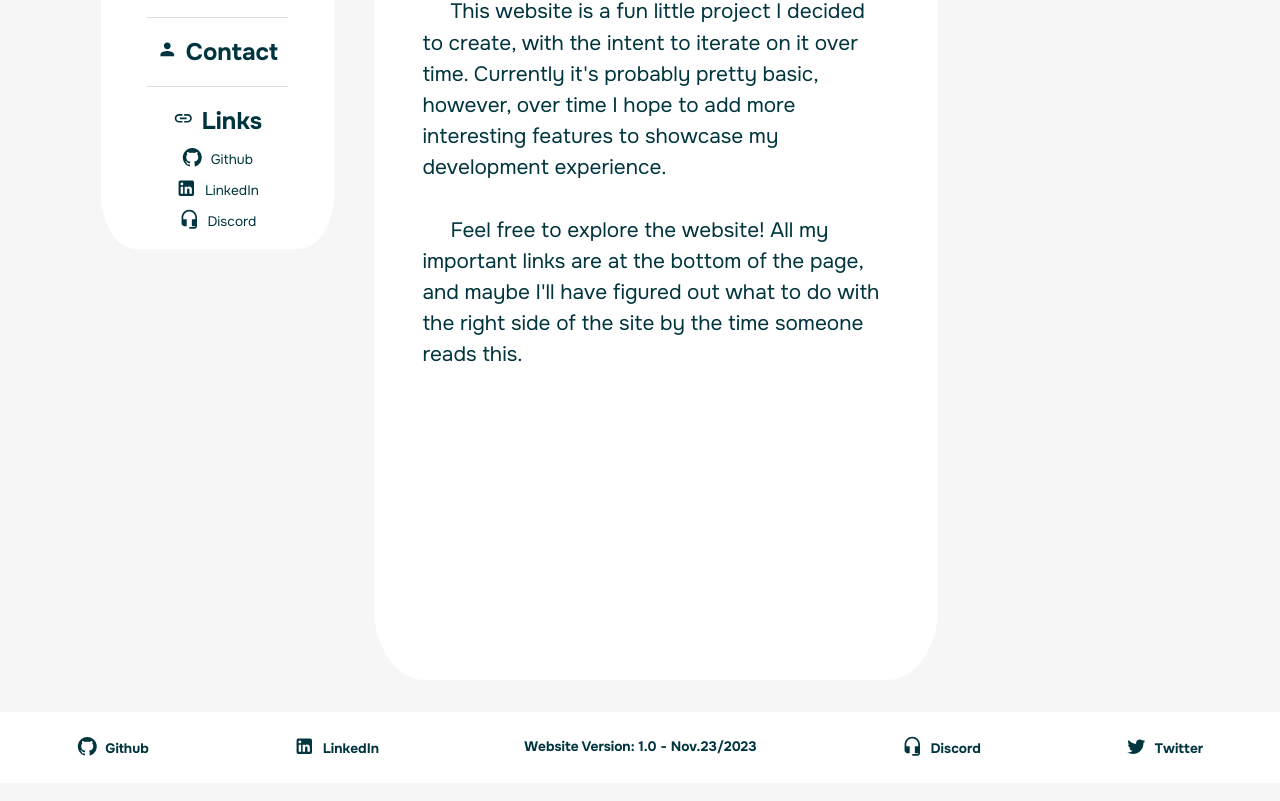
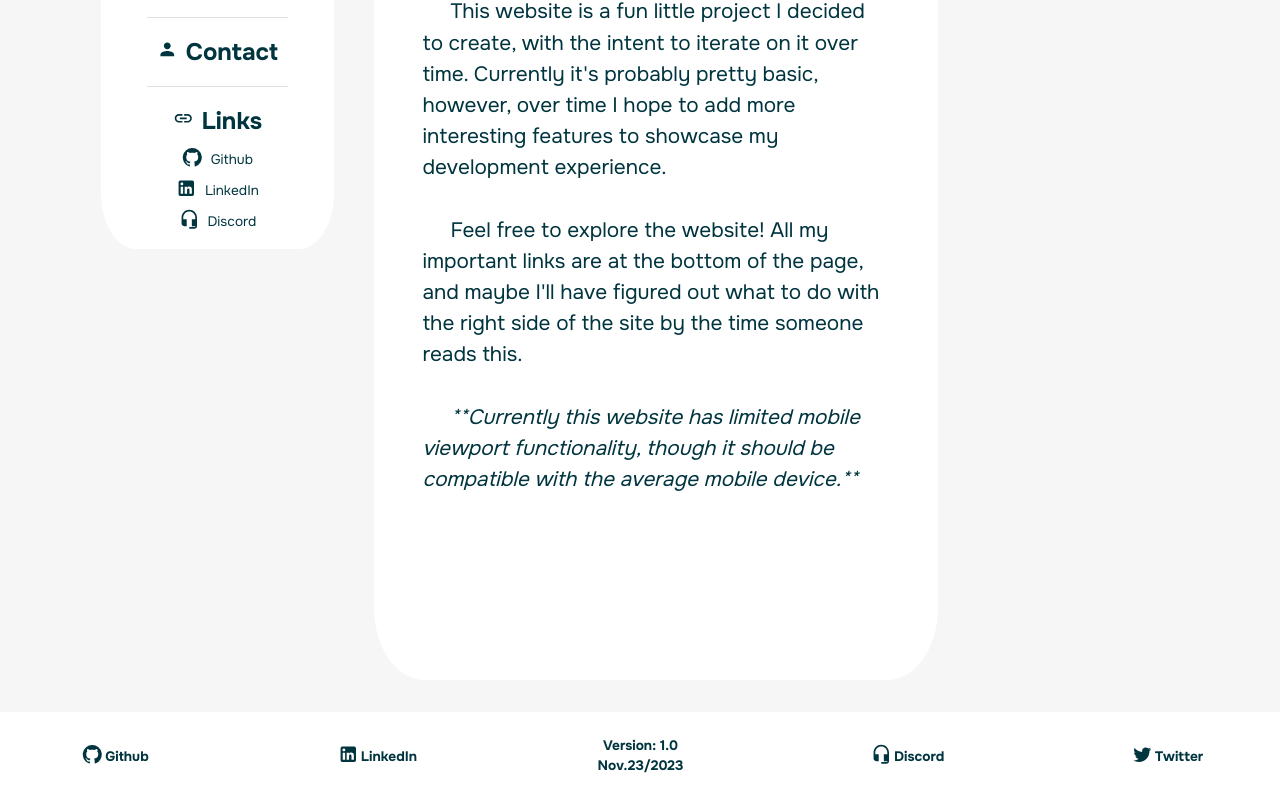
Before and after one commit to oQvinn/PersonalWebsite, a React (Create React App) app in the folder client/: page / in a window 1280 px wide. Shown: the part 255-1056 px from the top of the page. Built offline with nearby package versions, Linux system fonts and the light colour scheme.

Commit message:
Even more mobile tweaks

```diff
--- a/client/src/scenes/footer/footer.jsx
+++ b/client/src/scenes/footer/footer.jsx
@@ -15,15 +15,15 @@ const Footer = () =>{
 
     const iconStyle = {
         verticalAlign: "sub",
-        marginRight: "0.5rem",
+        marginRight: "0.15rem",
     }
     const mobileIconStyle={
       display: "flex",
-      marginLeft: "0.5rem"
 
     }
     const textStyle = {
-        fontWeight: "bold"
+        fontWeight: "bold",
+        textAlign: "center"
     }
     const mobileTextStyle = {
       textAlign: "center",
@@ -46,7 +46,7 @@ const Footer = () =>{
                       color="primary"
                       style={isNonMobileScreens ? textStyle : mobileTextStyle}
                     >
-                      <GitHubIcon sx={isNonMobileScreens ? iconStyle : mobileIconStyle}/><Link href="https://github.com/oQvinn" target="_blank" underline="none" color="inherit">Github</Link>
+                      <GitHubIcon style={{marginLeft: "0.35rem"}} sx={isNonMobileScreens ? iconStyle : mobileIconStyle}/><Link href="https://github.com/oQvinn" target="_blank" underline="none" color="inherit">Github</Link>
                     </Typography>
                   </Box>
 
@@ -61,10 +61,12 @@ const Footer = () =>{
                     color="primary"
                     style={isNonMobileScreens ? textStyle : mobileTextStyle}
                   >
-                    <LinkedInIcon sx={isNonMobileScreens ? iconStyle : mobileIconStyle}/><Link href="https://www.linkedin.com/in/quinn-wegner-531425242/" target="_blank" underline="none" color="inherit">LinkedIn</Link>
+                    <LinkedInIcon style={{marginLeft: "0.55rem"}} sx={isNonMobileScreens ? iconStyle : mobileIconStyle}/><Link href="https://www.linkedin.com/in/quinn-wegner-531425242/" target="_blank" underline="none" color="inherit">LinkedIn</Link>
                   </Typography>
                   <Typography color="primary" style={isNonMobileScreens ? textStyle : mobileTextStyle}>
-                    Website Version: 1.0 - Nov.23/2023
+                    Version: 1.0
+                    <br/>
+                    Nov.23/2023
                   </Typography>
                   <Typography
                     sx={{
@@ -76,7 +78,7 @@ const Footer = () =>{
                     color="primary"
                     style={isNonMobileScreens ? textStyle : mobileTextStyle}
                   >
-                    <HeadsetMicIcon sx={isNonMobileScreens ? iconStyle : mobileIconStyle}/><Link href="#" target="_blank" underline="none" color="inherit">Discord</Link>
+                    <HeadsetMicIcon style={{marginLeft: "0.45rem"}} sx={isNonMobileScreens ? iconStyle : mobileIconStyle}/><Link href="#" target="_blank" underline="none" color="inherit">Discord</Link>
                   </Typography>
 
                   <Typography
@@ -89,7 +91,7 @@ const Footer = () =>{
                     color="primary"
                     style={isNonMobileScreens ? textStyle : mobileTextStyle}
                   >
-                    <TwitterIcon sx={isNonMobileScreens ? iconStyle : mobileIconStyle}/><Link href="https://twitter.com/oQvinn" target="_blank" underline="none" color="inherit">Twitter</Link>
+                    <TwitterIcon style={{marginLeft: "0.45rem"}} sx={isNonMobileScreens ? iconStyle : mobileIconStyle}/><Link href="https://twitter.com/oQvinn" target="_blank" underline="none" color="inherit">Twitter</Link>
                   </Typography>
 
         </FlexBetween>
--- a/client/src/scenes/greet/greet.jsx
+++ b/client/src/scenes/greet/greet.jsx
@@ -63,6 +63,9 @@ const Greet = () => {
                     <br/>
                     <br/>
                     &nbsp;&nbsp;&nbsp;&nbsp; Feel free to explore the website! All my important links are at the bottom of the page, and maybe I'll have figured out what to do with the right side of the site by the time someone reads this.
+                    <br/>
+                    <br/>
+                    &nbsp;&nbsp;&nbsp;&nbsp; <i>**Currently this website has limited mobile viewport functionality, though it should be compatible with the average mobile device.**</i>
                 </p>
             </Typography>
         </Box>
```
